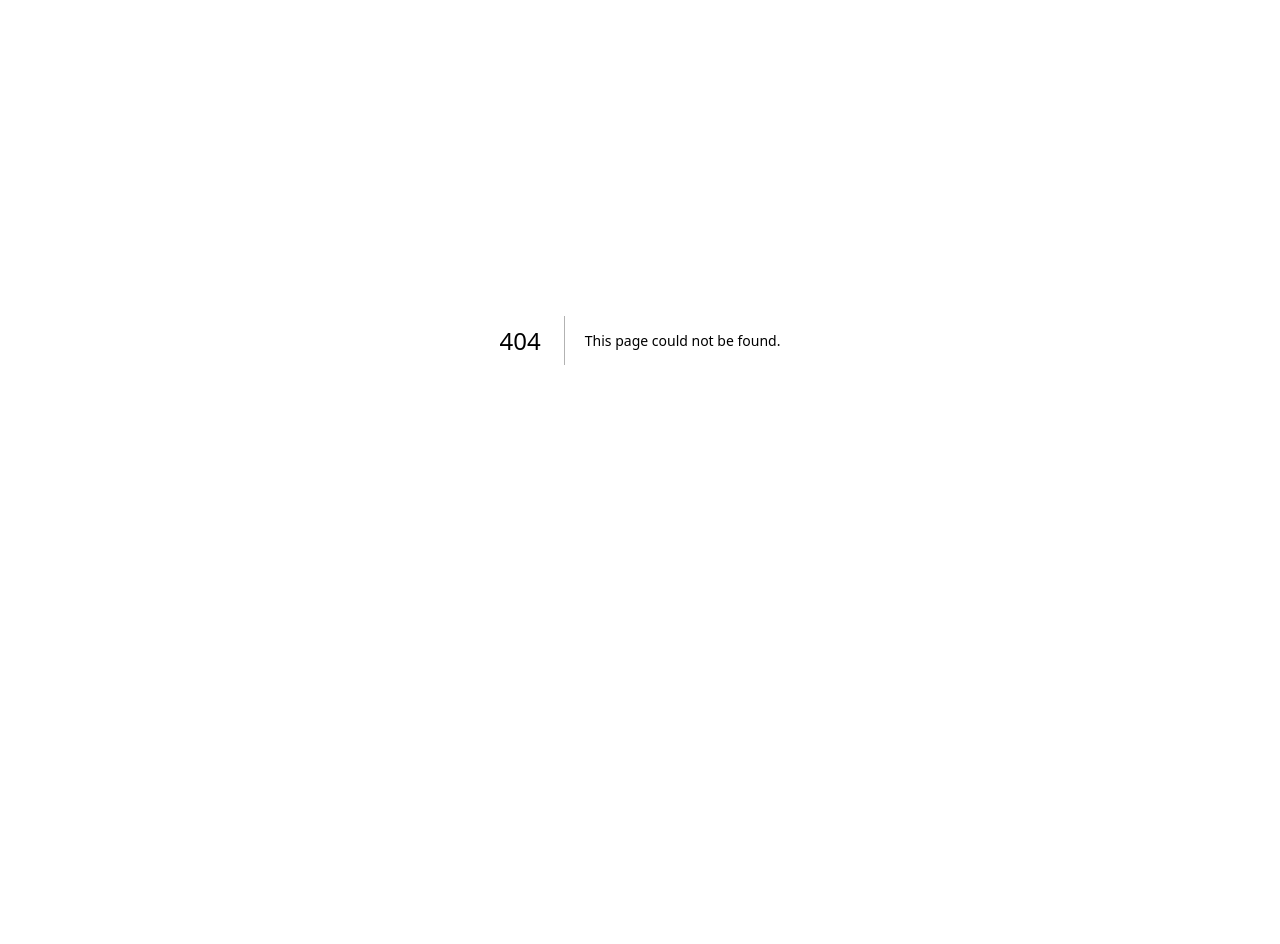
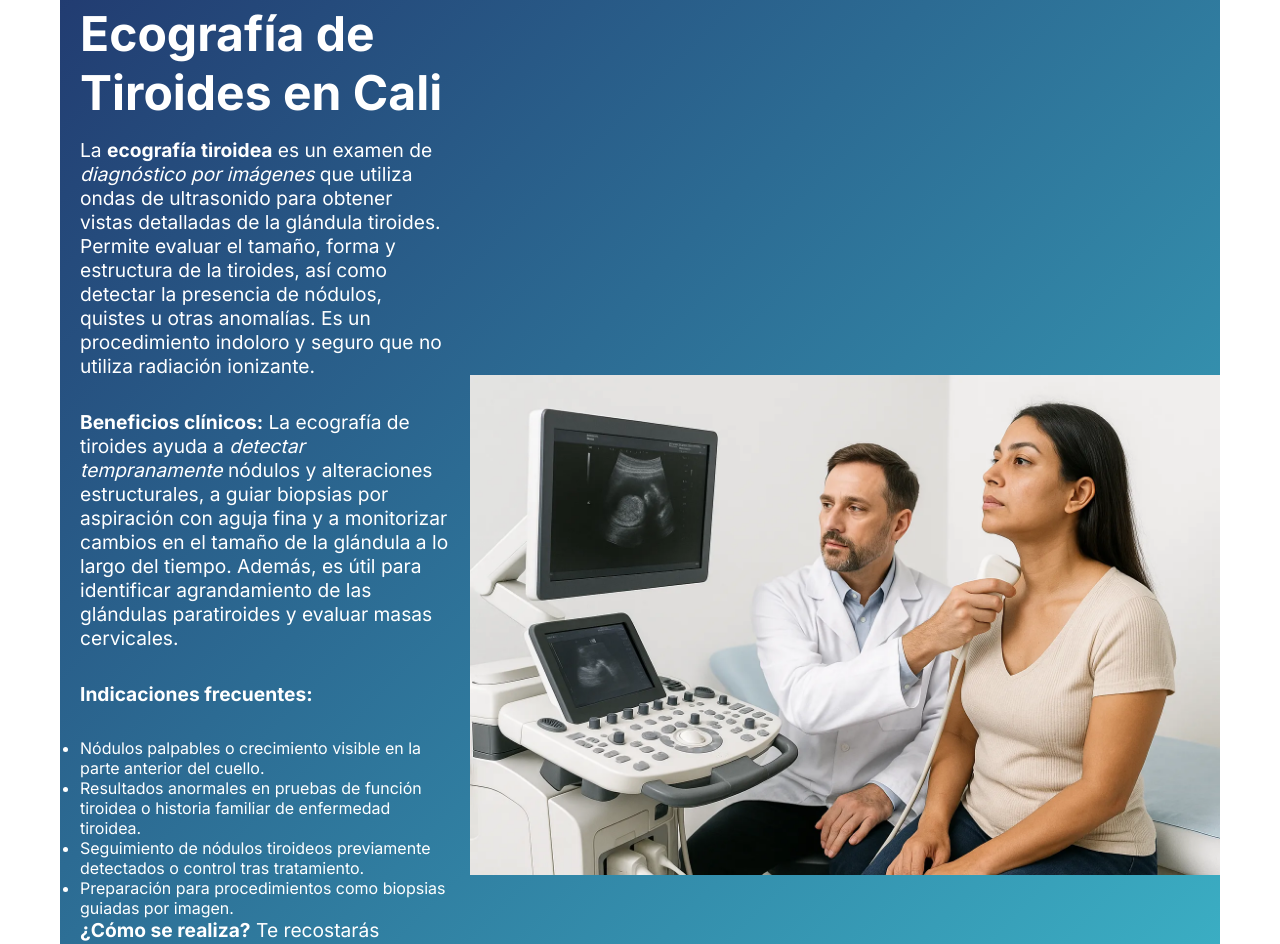
Before and after one commit to gstvgrc/verasalud-website, a Next.js app: page /servicios/ecografias/tiroides in a window 1280 px wide. Before the commit this address had no page. Shown: the part 60-1004 px from the top of the page. Before the commit the page ends 800 px from the top, so only its background shows below. Built offline with nearby package versions, Linux system fonts and the light colour scheme.

Commit message:
feat: add ecografía de tiroides service page

```diff
--- /dev/null
+++ b/app/servicios/ecografias/tiroides/page.js
@@ -0,0 +1,96 @@
+import Image from 'next/image'
+import ContactForm from '../../../components/ContactForm'
+import styles from '../../../Home.module.css'
+
+
+// import'../../../components/ContactForm' ContactForm from '..//../components/Con'../../../components/ContactForm'
+// import styles from '../../../Home.module.css'
+import Link from 'next/link'
+
+export const metadata = {
+  title: 'Ecografía de Tiroides en Cali | VeraSalud',
+  description: 'Ultrasonido de tiroides para evaluar nódulos y la glándula tiroides en VeraSalud.',
+  keywords: ['ecografia tiroides cali', 'ultrasonido de tiroides', 'tiroides ecografia'],
+  alternates: { canonical: 'https://verasalud.com/servicios/ecografias/tiroides' },
+  openGraph: {
+    title: 'Ecografía de Tiroides en Cali | VeraSalud',
+    description: 'Estudio ecográfico de tiroides con tecnología de alta resolución en Cali.',
+    url: 'https://verasalud.com/servicios/ecografias/tiroides',
+    images: [
+      { url: '/ecografia-tiroides-verasalud-cali.webp', width: 1200, height: 630, alt: 'Equipo realizando ecografía de tiroides' }
+    ],
+    locale: 'es_CO',
+    type: 'article'
+  },
+  twitter: {
+    card: 'summary_large_image',
+    title: 'Ecografía de Tiroides en VeraSalud',
+    description: 'Diagnóstico preciso de la glándula tiroides con ecografía.'
+  }
+}
+
+export default function EcografiaTiroidesPage() {
+  const jsonLd = {
+    '@context': 'https://schema.org',
+    '@type': 'MedicalProcedure',
+    name: 'Ecografía de Tiroides',
+    description: 'Procedimiento de imagen no invasivo para evaluar la glándula tiroides y detectar nódulos o anomalías.',
+    url: 'https://verasalud.com/servicios/ecografias/tiroides',
+    image: 'https://verasalud.com/ecografia-tiroides-verasalud-cali.webp'
+  }
+
+  return (
+    <main className={`${styles.container} dark-fix`}>
+      <script type="application/ld+json" dangerouslySetInnerHTML={{ __html: JSON.stringify(jsonLd) }} />
+      <section className={styles.hero}>
+        <div className={styles.heroContent}>
+          <h1>Ecografía de Tiroides en Cali</h1>
+          <p>
+            La <strong>ecografía tiroidea</strong> es un examen de <em>diagnóstico por imágenes</em> que utiliza ondas de ultrasonido
+            para obtener vistas detalladas de la glándula tiroides. Permite evaluar el tamaño, forma y estructura de la tiroides, así
+            como detectar la presencia de nódulos, quistes u otras anomalías. Es un procedimiento indoloro y seguro que no utiliza
+            radiación ionizante.
+          </p>
+          <p>
+            <strong>Beneficios clínicos:</strong> La ecografía de tiroides ayuda a <em>detectar tempranamente</em> nódulos y alteraciones
+            estructurales, a guiar biopsias por aspiración con aguja fina y a monitorizar cambios en el tamaño de la glándula a lo largo
+            del tiempo. Además, es útil para identificar agrandamiento de las glándulas paratiroides y evaluar masas cervicales.
+          </p>
+          <p>
+            <strong>Indicaciones frecuentes:</strong>
+          </p>
+          <ul>
+            <li>Nódulos palpables o crecimiento visible en la parte anterior del cuello.</li>
+            <li>Resultados anormales en pruebas de función tiroidea o historia familiar de enfermedad tiroidea.</li>
+            <li>Seguimiento de nódulos tiroideos previamente detectados o control tras tratamiento.</li>
+            <li>Preparación para procedimientos como biopsias guiadas por imagen.</li>
+          </ul>
+          <p>
+            <strong>¿Cómo se realiza?</strong> Te recostarás cómodamente mientras el especialista aplica un gel conductor sobre tu cuello.
+            Luego desplazará suavemente un transductor sobre la zona para obtener imágenes en tiempo real de la tiroides. El estudio
+            suele durar entre 15 y 20 minutos y podrás retomar tus actividades de inmediato.
+          </p>
+          <p>
+            <strong>Agenda tu cita hoy mismo en VeraSalud y cuida tu salud tiroidea.</strong>
+          </p>
+        </div>
+        <Image
+          src="/ecografia-tiroides-verasalud-cali.webp"
+          alt="Equipo realizando ecografía de tiroides"
+          width={800}
+          height={500}
+          sizes="(max-width: 768px) 100vw, 800px"
+          priority
+        />
+      </section>
+      <section className={styles.contact}>
+        <div className={styles.container}>
+          <ContactForm />
+          <p style={{ marginTop: '2rem' }}>
+            <Link href="/">Volver al inicio</Link>
+          </p>
+        </div>
+      </section>
+    </main>
+  )
+}
```
